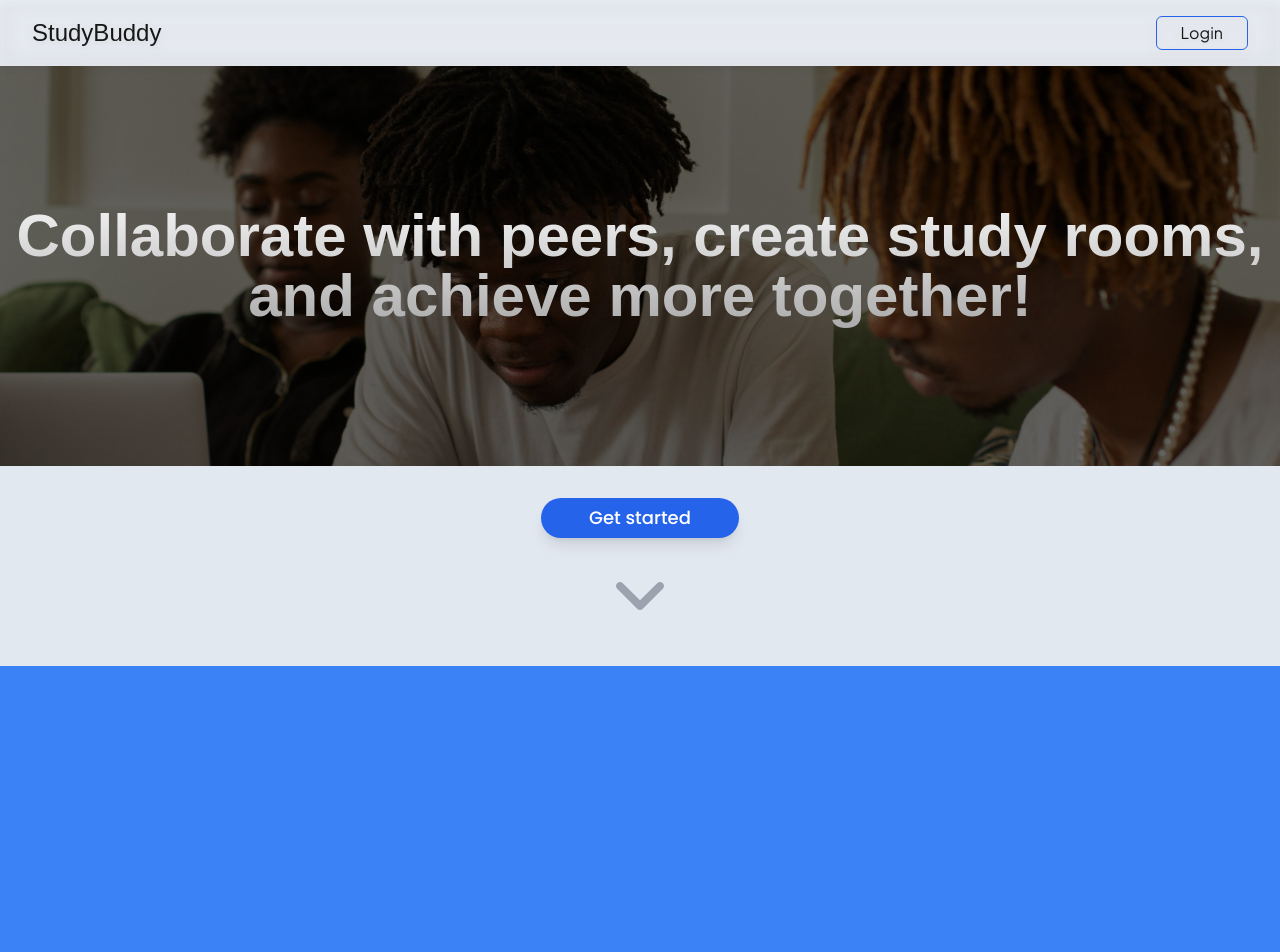
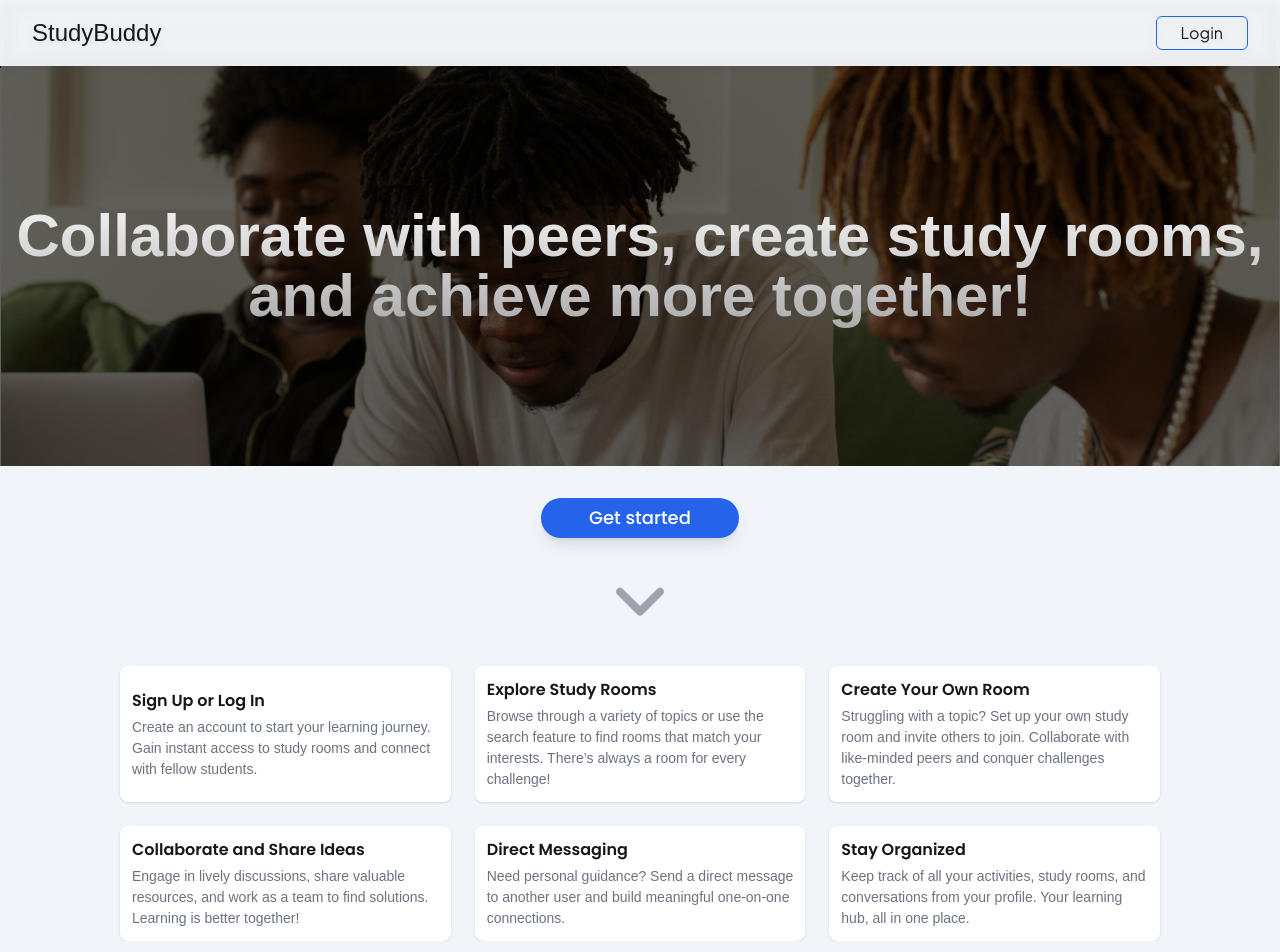
Before and after one commit to Evans-Boateng/StudyBuddy, a Next.js app: page / in a window 1280 px wide. Shown: the top 952 px of the page. Built offline with nearby package versions, Linux system fonts and the light colour scheme.

Commit message:
users can now see the steps of how the app works on the home page

```diff
--- a/app/layout.tsx
+++ b/app/layout.tsx
@@ -25,7 +25,7 @@ export default function RootLayout({
   return (
     <html lang="en">
       <body
-        className={`${geistSans.variable} ${geistMono.variable} bg-slate-200 antialiased`}
+        className={`${geistSans.variable} ${geistMono.variable} bg-slate-100 antialiased`}
       >
         {children}
       </body>
--- a/app/page.tsx
+++ b/app/page.tsx
@@ -3,6 +3,7 @@ import Header from "@/components/Header";
 import { ImagesSliderContainer } from "@/components/ui/ImagesSlider";
 import dynamic from 'next/dynamic';
 import { poppins } from "@/components/ui/fonts";
+import { features } from "@/components/ui/steps";
 
 // Dynamically import the component, disabling SSR
 // const ClientOnlyComponent = dynamic(() => import('../components/ClientOnlyComponent'), {
@@ -31,7 +32,25 @@ export default function Home() {
           <path fill="currentColor" d="M201.4 374.6c12.5 12.5 32.8 12.5 45.3 0l160-160c12.5-12.5 12.5-32.8 0-45.3s-32.8-12.5-45.3 0L224 306.7L86.6 169.4c-12.5-12.5-32.8-12.5-45.3 0s-12.5 32.8 0 45.3l160 160z"></path>
         </svg>
       </div>
-      <div className="mt-8 bg-blue-500 h-[400px]"></div>
+      <div className="mt-8 px-7 lg:px-[120px] grid grid-cols-1 sm:grid-cols-2 md:grid-cols-3 gap-6">
+        {
+          features.map((step, index) => {
+            return (
+              <div className="flex flex-col  justify-center bg-white p-3 rounded-lg shadow" key={index}>
+                {/* <svg xmlns="http://www.w3.org/2000/svg" xmlns:xlink="http://www.w3.org/1999/xlink" aria-hidden="true" role="img" class="icon text-indigo-500" style="" width="1em" height="1em" viewBox="0 0 576 512" data-v-e8d572f6="">
+                  <path fill="currentColor" d="M64 32C64 14.3 49.7 0 32 0S0 14.3 0 32v352c0 35.3 28.7 64 64 64h192v-64H64V160h192V96H64zm224 160c0 17.7 14.3 32 32 32h224c17.7 0 32-14.3 32-32V64c0-17.7-14.3-32-32-32h-98.7c-8.5 0-16.6-3.4-22.6-9.4L409.4 9.4c-6-6-14.1-9.4-22.6-9.4H320c-17.7 0-32 14.3-32 32zm0 288c0 17.7 14.3 32 32 32h224c17.7 0 32-14.3 32-32V352c0-17.7-14.3-32-32-32h-98.7c-8.5 0-16.6-3.4-22.6-9.4l-13.3-13.3c-6-6-14.1-9.4-22.6-9.4l-66.8.1c-17.7 0-32 14.3-32 32z"></path>
+                </svg> */}
+                <h3 className={`${poppins.className} mb-1 text-4 font-semibold`}>
+                  <i className="fa fa-commenting-o" aria-hidden="true"></i>
+                  {step.title}
+                </h3>
+                <p className="text-[14px] font-400 text-gray-500">{step.description}</p>
+              </div>
+            )
+          })
+        }
+
+      </div>
 
 
     </div>
```
